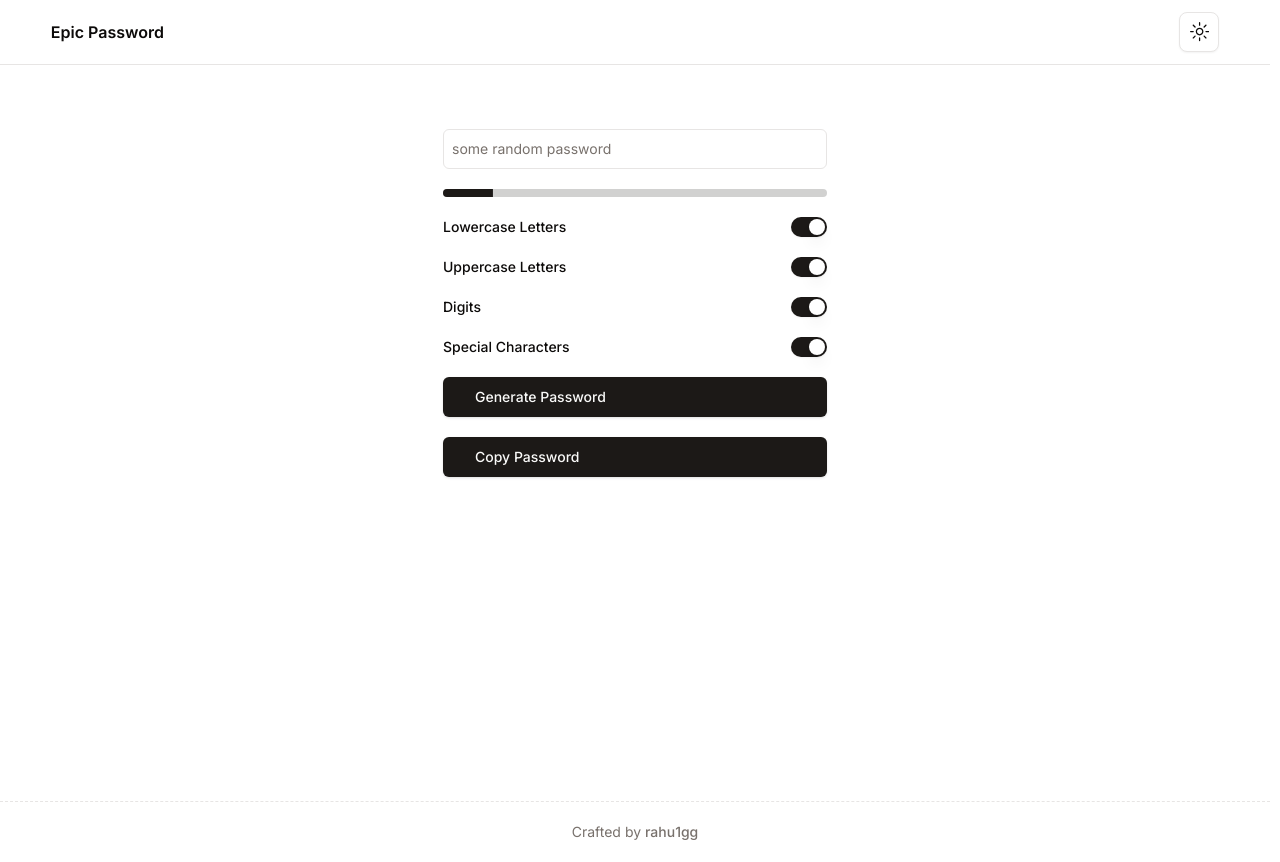
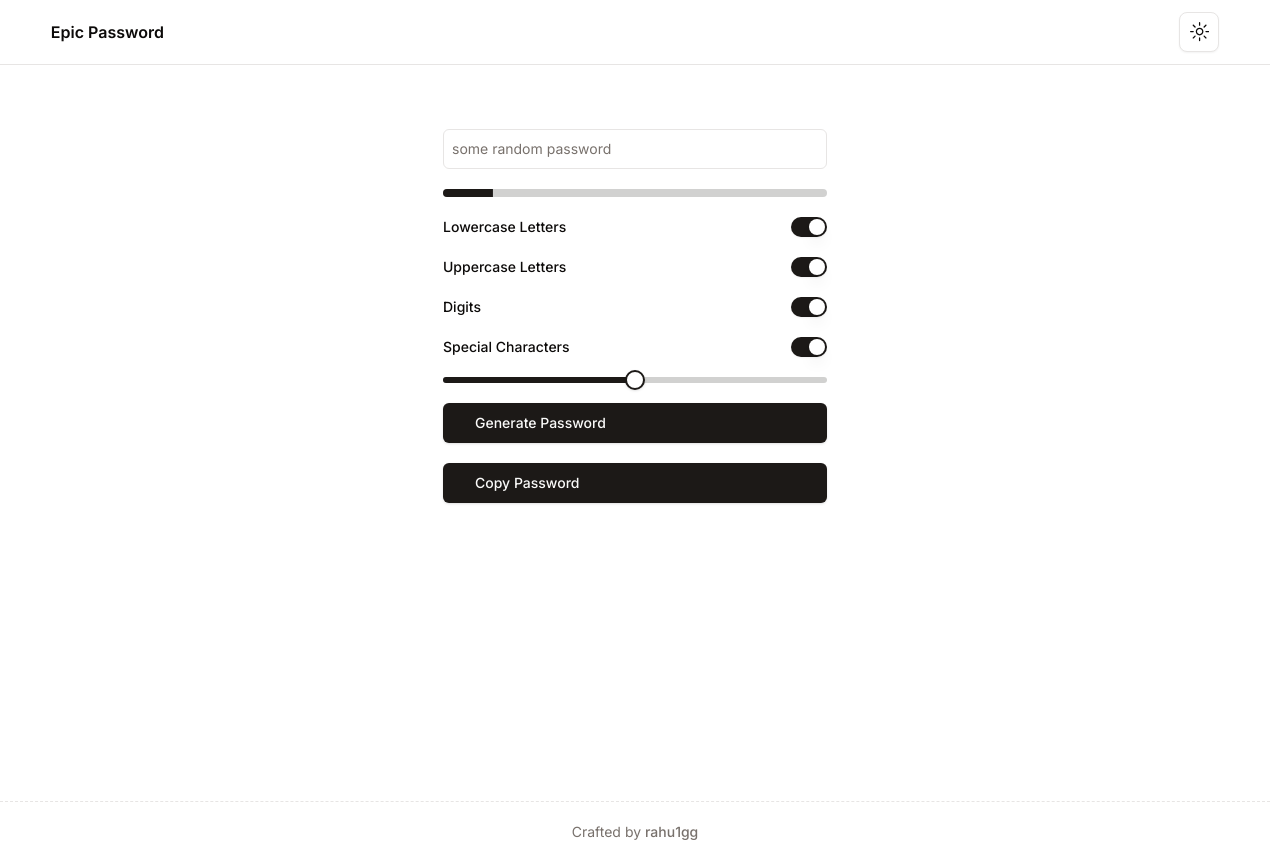
Before and after one commit to imopbuilder/epic-passwords, a Next.js app: page / in a window 1280 px wide. Built offline with nearby package versions, Linux system fonts and the light colour scheme.

Commit message:
feat: add slider to password generator for getting the length of the password

```diff
--- a/src/components/pages/home/client.tsx
+++ b/src/components/pages/home/client.tsx
@@ -4,6 +4,7 @@ import { useCopy } from '@/client/hooks/use-copy.hook';
 import { Button } from '@/components/ui/button';
 import { Label } from '@/components/ui/label';
 import { Progress } from '@/components/ui/progress';
+import { Slider } from '@/components/ui/slider';
 import { Switch } from '@/components/ui/switch';
 import { Copy, MoveRight } from 'lucide-react';
 import { useEffect, useState } from 'react';
@@ -59,6 +60,7 @@ function GeneratePasswordForm() {
 					<Label htmlFor='special-characters'>Special Characters</Label>
 					<Switch id='special-characters' checked={specialCharacters} onCheckedChange={setSpecialCharacters} />
 				</div>
+				<Slider defaultValue={[50]} max={100} step={1} />
 				<Button className='w-full group' size='lg' onClick={handleGeneratePassword}>
 					Generate Password
 					<MoveRight
--- a/src/components/ui/slider.tsx
+++ b/src/components/ui/slider.tsx
@@ -1,28 +1,20 @@
-"use client"
+'use client';
 
-import * as React from "react"
-import * as SliderPrimitive from "@radix-ui/react-slider"
+import * as SliderPrimitive from '@radix-ui/react-slider';
+import * as React from 'react';
 
-import { cn } from "@/lib/utils/cn"
+import { cn } from '@/lib/utils/cn';
 
-const Slider = React.forwardRef<
-  React.ElementRef<typeof SliderPrimitive.Root>,
-  React.ComponentPropsWithoutRef<typeof SliderPrimitive.Root>
->(({ className, ...props }, ref) => (
-  <SliderPrimitive.Root
-    ref={ref}
-    className={cn(
-      "relative flex w-full touch-none select-none items-center",
-      className
-    )}
-    {...props}
-  >
-    <SliderPrimitive.Track className="relative h-1.5 w-full grow overflow-hidden rounded-full bg-primary/20">
-      <SliderPrimitive.Range className="absolute h-full bg-primary" />
-    </SliderPrimitive.Track>
-    <SliderPrimitive.Thumb className="block h-4 w-4 rounded-full border border-primary/50 bg-background shadow transition-colors focus-visible:outline-none focus-visible:ring-1 focus-visible:ring-ring disabled:pointer-events-none disabled:opacity-50" />
-  </SliderPrimitive.Root>
-))
-Slider.displayName = SliderPrimitive.Root.displayName
+const Slider = React.forwardRef<React.ElementRef<typeof SliderPrimitive.Root>, React.ComponentPropsWithoutRef<typeof SliderPrimitive.Root>>(
+	({ className, ...props }, ref) => (
+		<SliderPrimitive.Root ref={ref} className={cn('relative flex w-full touch-none select-none items-center', className)} {...props}>
+			<SliderPrimitive.Track className='relative h-1.5 w-full grow overflow-hidden rounded-full bg-primary/20'>
+				<SliderPrimitive.Range className='absolute h-full bg-primary' />
+			</SliderPrimitive.Track>
+			<SliderPrimitive.Thumb className='block h-5 w-5 rounded-full border-2 border-primary bg-background shadow transition-colors focus-visible:outline-none focus-visible:ring-1 focus-visible:ring-ring disabled:pointer-events-none disabled:opacity-50' />
+		</SliderPrimitive.Root>
+	),
+);
+Slider.displayName = SliderPrimitive.Root.displayName;
 
-export { Slider }
+export { Slider };
```
